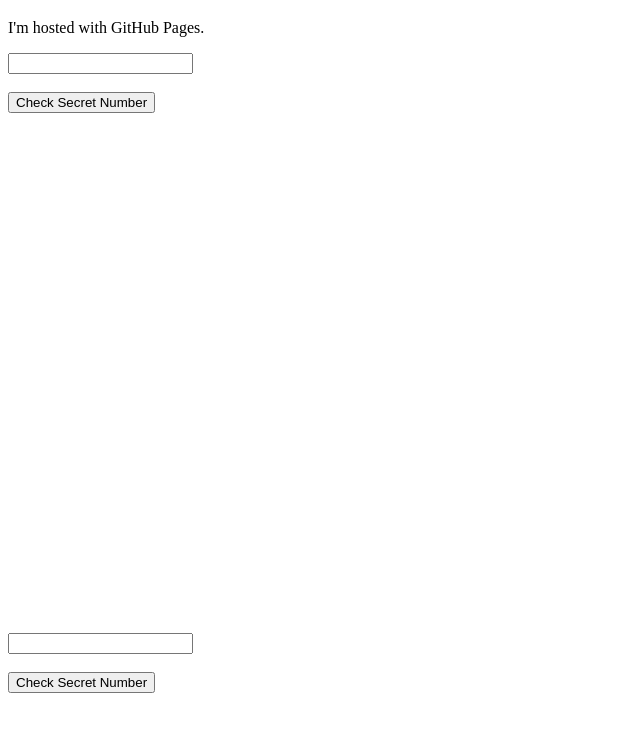
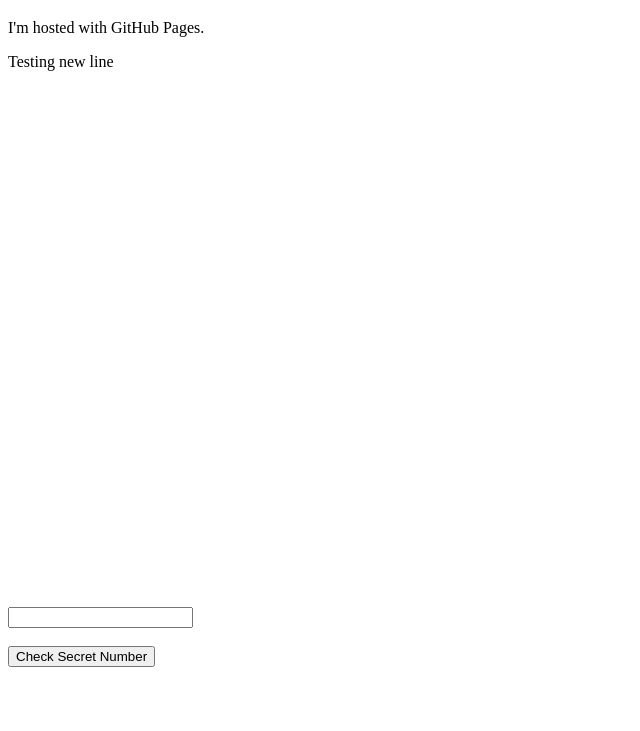
Before and after one commit to duegold/Addition, a plain HTML site: page index.html in a window 1280 px wide. Shown: the part 61-792 px from the top of the page, without its empty margins (0-640 px from the left). Drawn offline with Linux system fonts and the light colour scheme.

Commit message:
Update index.html

```diff
--- a/index.html
+++ b/index.html
@@ -3,8 +3,7 @@
 <head>
 <h1>Addition trick</h1>
 <p>I'm hosted with GitHub Pages.</p>
-	<input type="text" id="AnswerInput"><br><br></div><button onclick="CheckAnswer()">Check Secret Number</button>
-
+	<p>Testing new line </p>
 	</head>
 	<body>
   <div>
```
